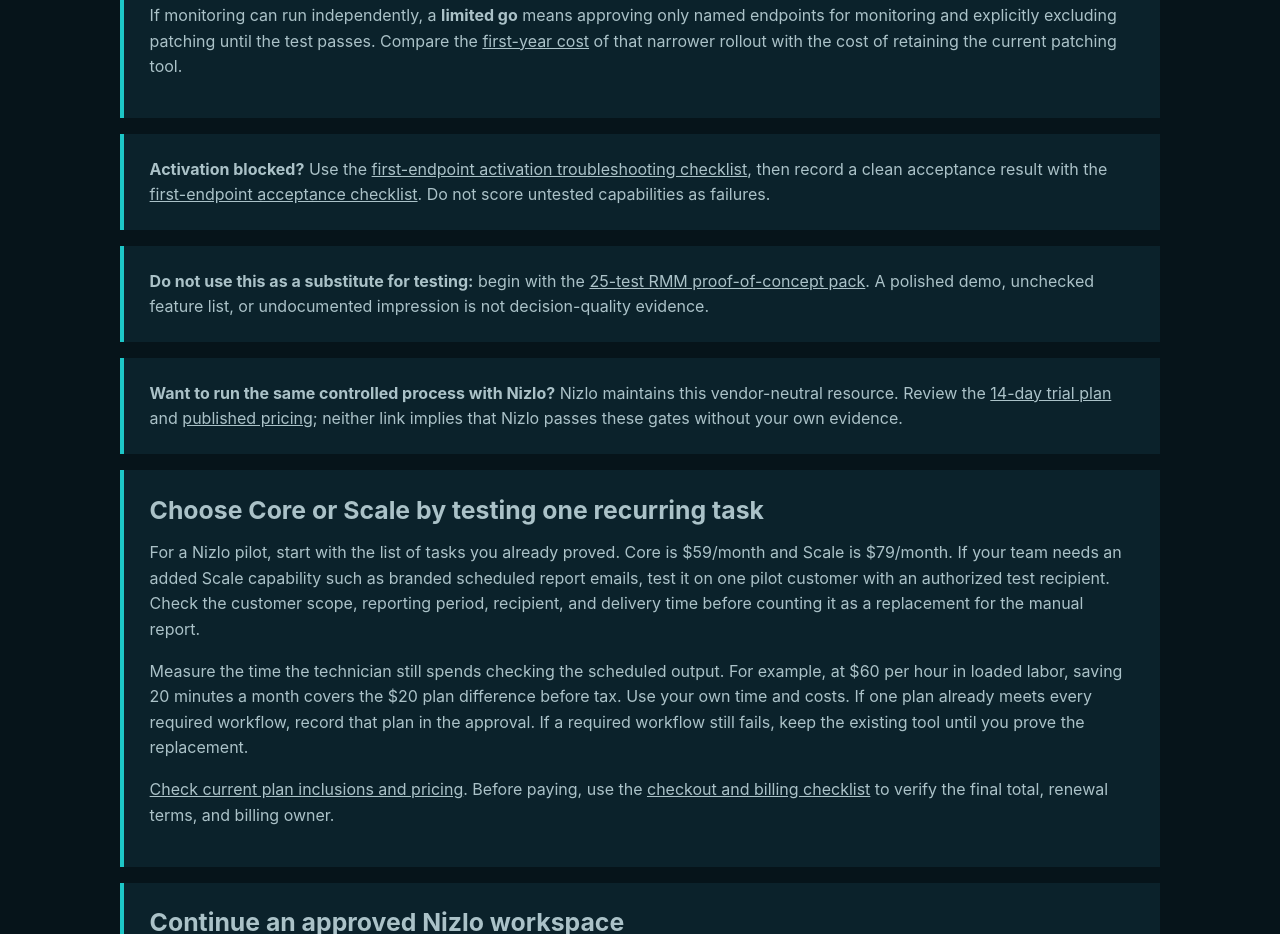
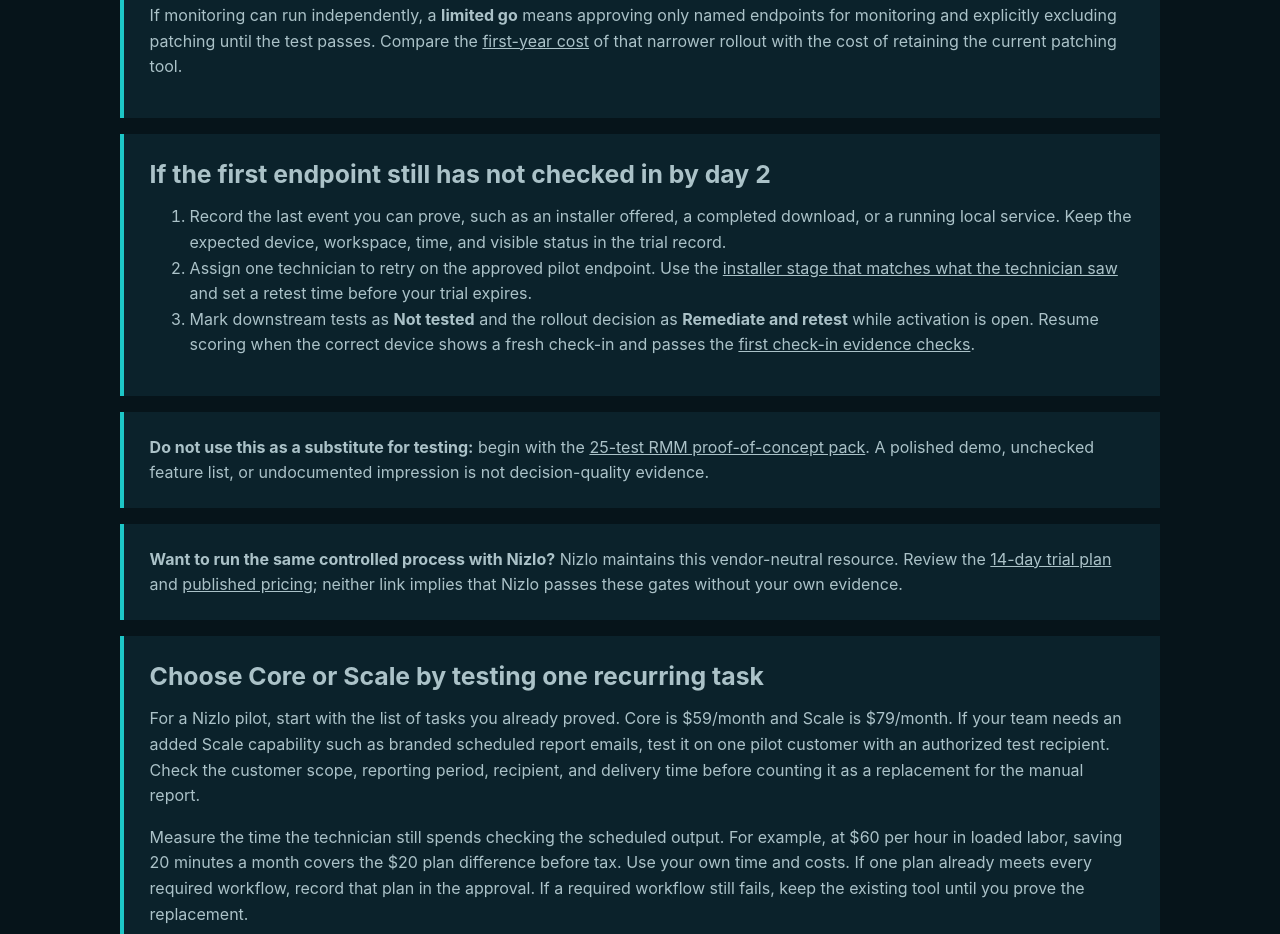
Before and after one commit to izikipizi/nizlo-msp-operations-resources, a plain HTML site: page docs/rmm-trial-go-no-go-decision-checklist.html in a window 1280 px wide. Shown: the part 4197-5131 px from the top of the page. Drawn offline with Linux system fonts and the light colour scheme.

Commit message:
Give stalled RMM trials a day-two decision checkpoint

```diff
--- a/docs/rmm-trial-go-no-go-decision-checklist.html
+++ b/docs/rmm-trial-go-no-go-decision-checklist.html
@@ -26,7 +26,14 @@
   <p>Record <strong>remediate and retest</strong> when patching is mandatory for the rollout. Name the person who will run Thursday’s test and specify the evidence they owe: the approved window, actual restart time, and post-restart check-in and patch status. Keep bulk enrollment and checkout pending until the reviewer sees those results.</p>
   <p>If monitoring can run independently, a <strong>limited go</strong> means approving only named endpoints for monitoring and explicitly excluding patching until the test passes. Compare the <a data-trial-campaign href="rmm-quote-normalization-calculator.html">first-year cost</a> of that narrower rollout with the cost of retaining the current patching tool.</p>
 </section>
-<aside class="note"><strong>Activation blocked?</strong> Use the <a href="rmm-first-endpoint-activation-troubleshooting-checklist.html">first-endpoint activation troubleshooting checklist</a>, then record a clean acceptance result with the <a href="rmm-first-endpoint-acceptance-checklist.html">first-endpoint acceptance checklist</a>. Do not score untested capabilities as failures.</aside>
+<section class="note" aria-labelledby="stalled-activation-decision">
+  <h2 id="stalled-activation-decision">If the first endpoint still has not checked in by day 2</h2>
+  <ol>
+    <li>Record the last event you can prove, such as an installer offered, a completed download, or a running local service. Keep the expected device, workspace, time, and visible status in the trial record.</li>
+    <li>Assign one technician to retry on the approved pilot endpoint. Use the <a href="rmm-first-endpoint-activation-troubleshooting-checklist.html#choose-installer-stage">installer stage that matches what the technician saw</a> and set a retest time before your trial expires.</li>
+    <li>Mark downstream tests as <strong>Not tested</strong> and the rollout decision as <strong>Remediate and retest</strong> while activation is open. Resume scoring when the correct device shows a fresh check-in and passes the <a href="rmm-first-endpoint-acceptance-checklist.html#first-check-in-evidence">first check-in evidence checks</a>.</li>
+  </ol>
+</section>
 <aside class="note"><strong>Do not use this as a substitute for testing:</strong> begin with the <a href="rmm-pilot-test-evidence-pack.html">25-test RMM proof-of-concept pack</a>. A polished demo, unchecked feature list, or undocumented impression is not decision-quality evidence.</aside>
 <aside class="note"><strong>Want to run the same controlled process with Nizlo?</strong> Nizlo maintains this vendor-neutral resource. Review the <a href="https://nizlo.com/solutions/rmm-free-trial?utm_source=github_pages&amp;utm_medium=decision_resource&amp;utm_campaign=rmm_trial_decision">14-day trial plan</a> and <a href="https://nizlo.com/pricing?utm_source=github_pages&amp;utm_medium=decision_resource&amp;utm_campaign=rmm_trial_decision">published pricing</a>; neither link implies that Nizlo passes these gates without your own evidence.</aside>
 <section class="note" aria-labelledby="choose-core-or-scale">
```
